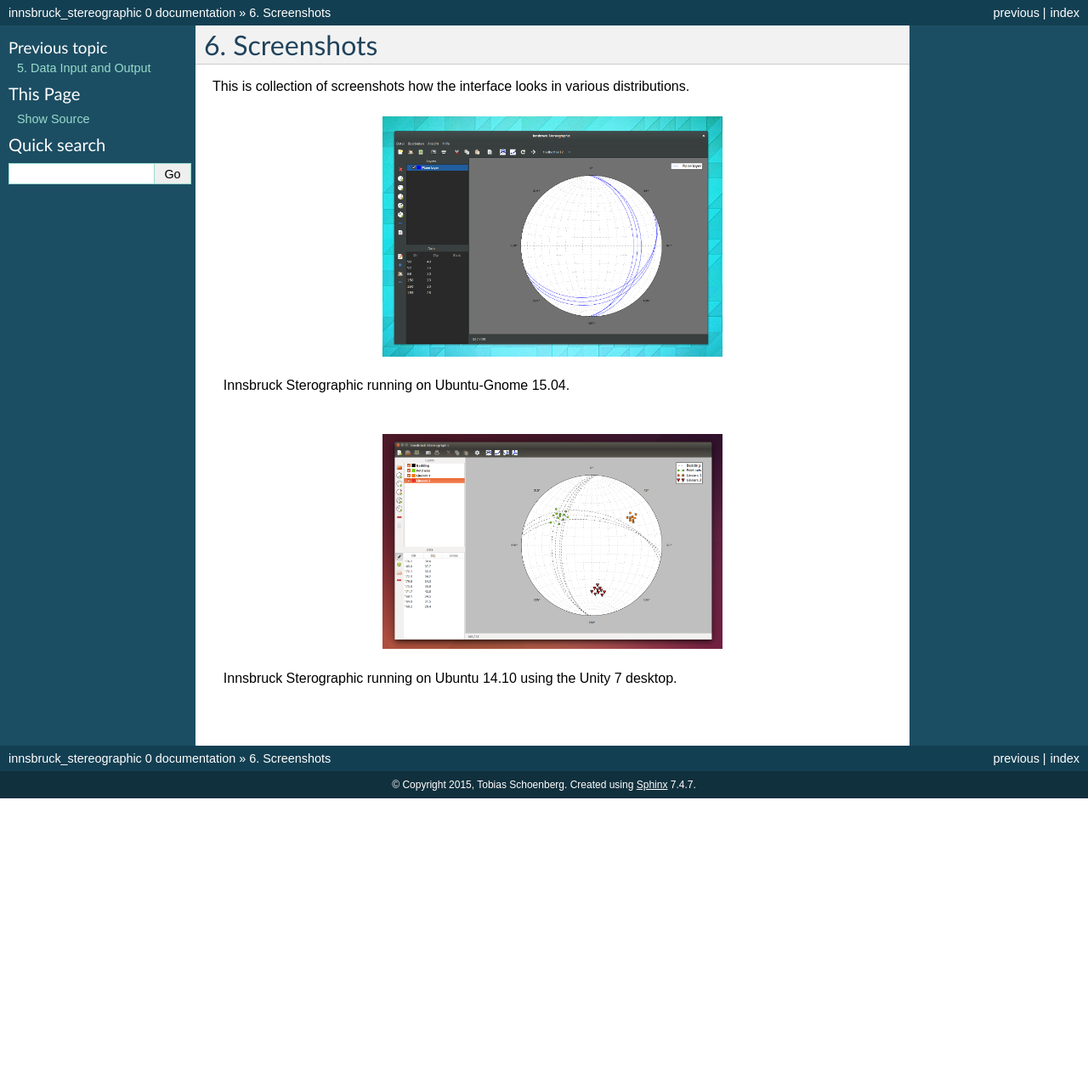
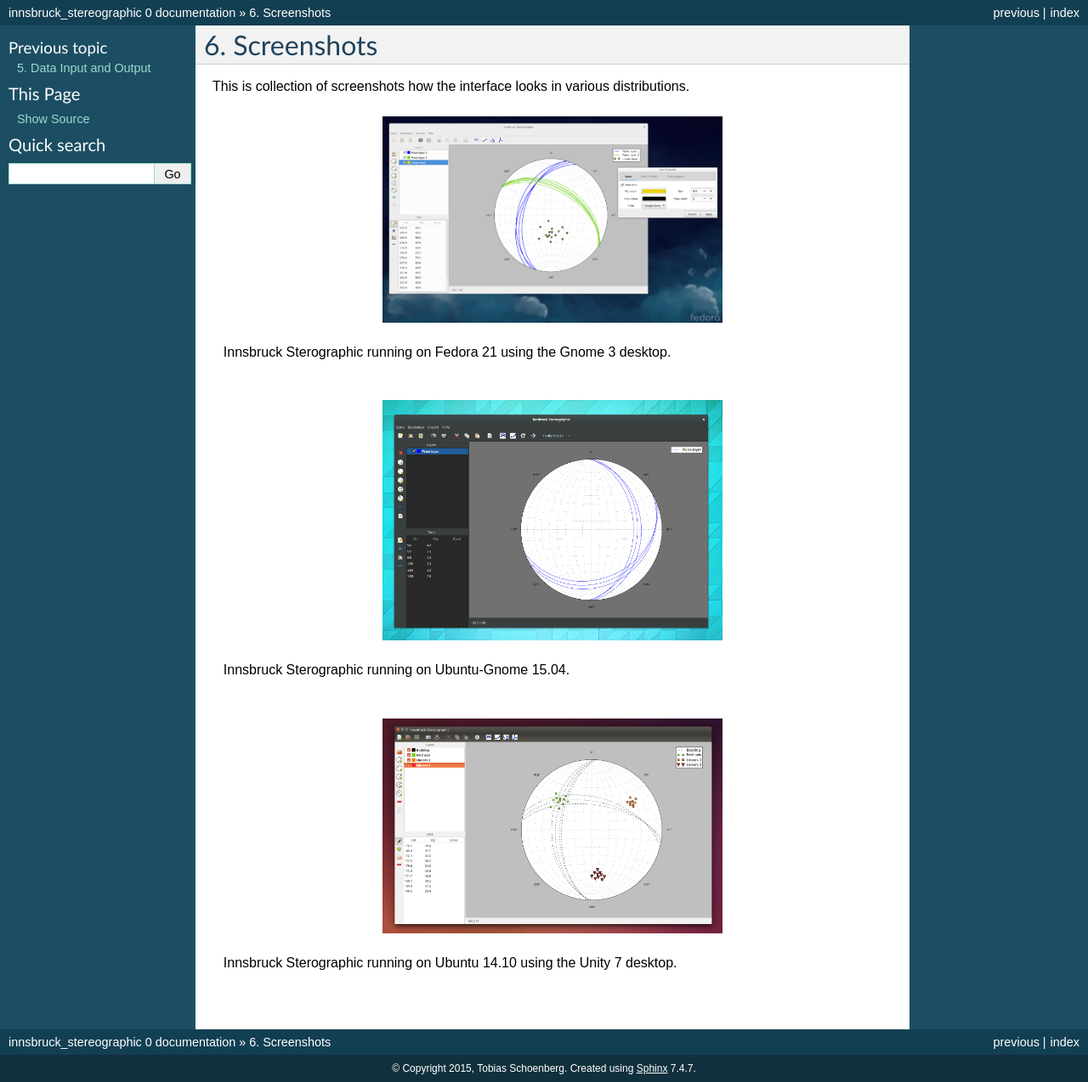
Before and after one commit to innstereo/innstereo, a Sphinx documentation site: the page built from docs/screenshots.rst, in a window 1280 px wide. Shown: the whole page at 85% size. Built offline with Sphinx 7.4.7, drawn with Linux system fonts in a browser that asks for light colours; before the commit the page ends 940 px from its top, so only the background shows below that.

Commit message:
adding screenshot to gallery

```diff
--- a/docs/screenshots.rst
+++ b/docs/screenshots.rst
@@ -5,10 +5,17 @@
 
 This is collection of screenshots how the interface looks in various distributions.
 
+.. figure:: _static/screenshot_fedora_21.png
+    :width: 400px
+    :align: center
+    :alt: screenshot of innsbruck stereographic running on Fedora 21
+
+    Innsbruck Sterographic running on Fedora 21 using the Gnome 3 desktop.
+
 .. figure:: _static/screenshot_ubuntu_gnome_15_04.png
     :width: 400px
     :align: center
-    :alt: screenshot of innsbruck stereographic running on Fedora 21
+    :alt: screenshot of innsbruck stereographic running on Ubuntu-Gnome 15.04
 
     Innsbruck Sterographic running on Ubuntu-Gnome 15.04.
 
```
Also changed, not shown: docs/_static/screenshot_fedora_21.png (added).
